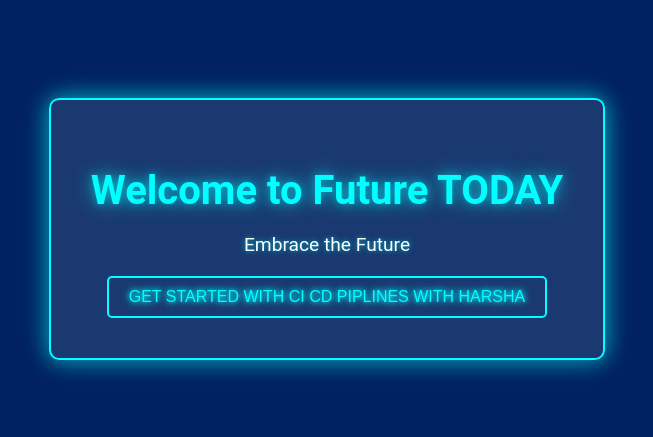
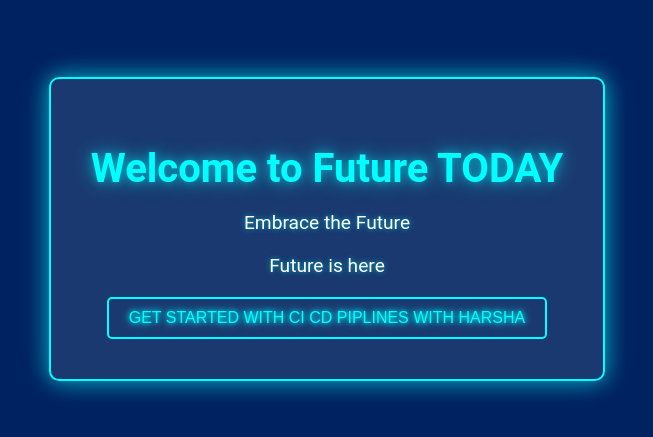
Before and after one commit to HarshaSenarathna/react-app-ec2, a React (Create React App) app: page / in a window 1280 px wide. Shown: the part 171-608 px from the top of the page, without its empty margins (313-966 px from the left). Built offline with nearby package versions, Linux system fonts and the light colour scheme.

Commit message:
testing the pull request template
testing pull request template by creating a pull request to develop to main

```diff
--- a/src/components/WelcomeScreen.js
+++ b/src/components/WelcomeScreen.js
@@ -7,10 +7,10 @@ const WelcomeScreen = () => {
       <div className="neon-box">
         <h1 className="welcome-title">Welcome to Future TODAY</h1>
         <p className="welcome-subtitle">Embrace the Future</p>
+        <p className="welcome-subtitle">Future is here</p>
         <button className="start-button">
           Get Started with ci cd piplines with harsha
         </button>
-
       </div>
     </div>
   );
```
